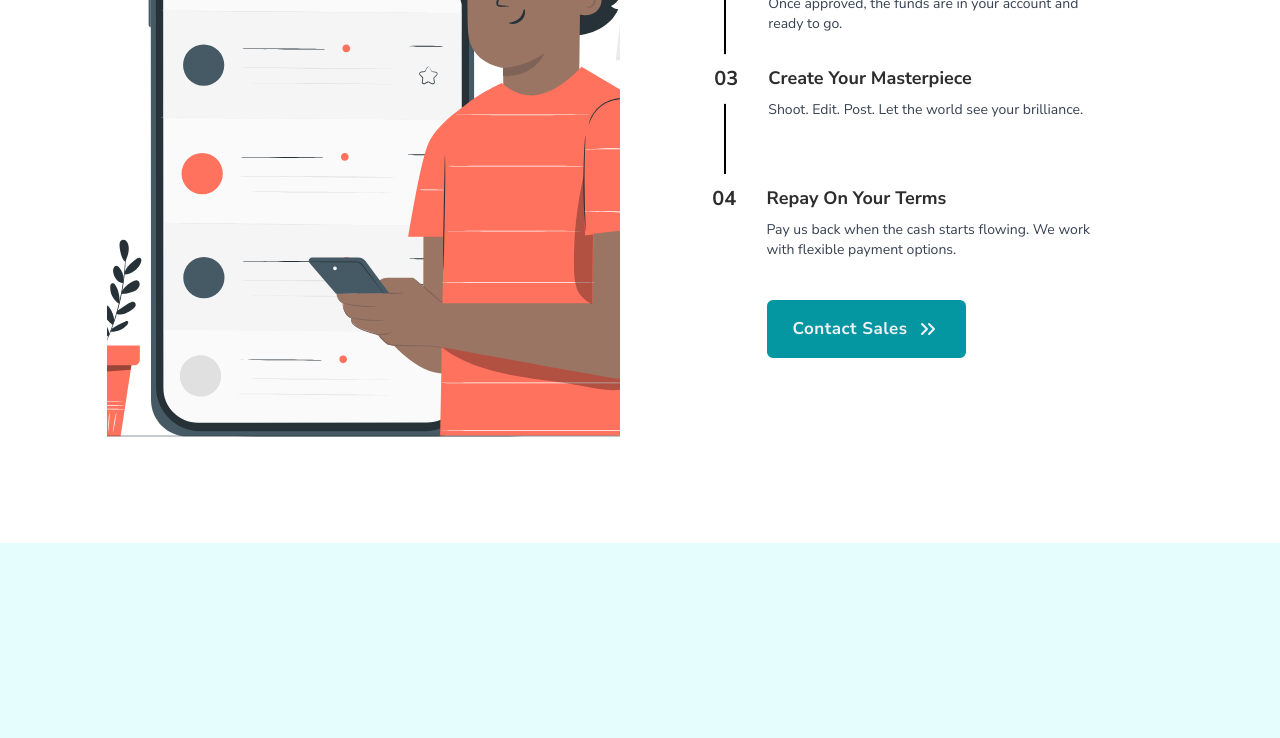
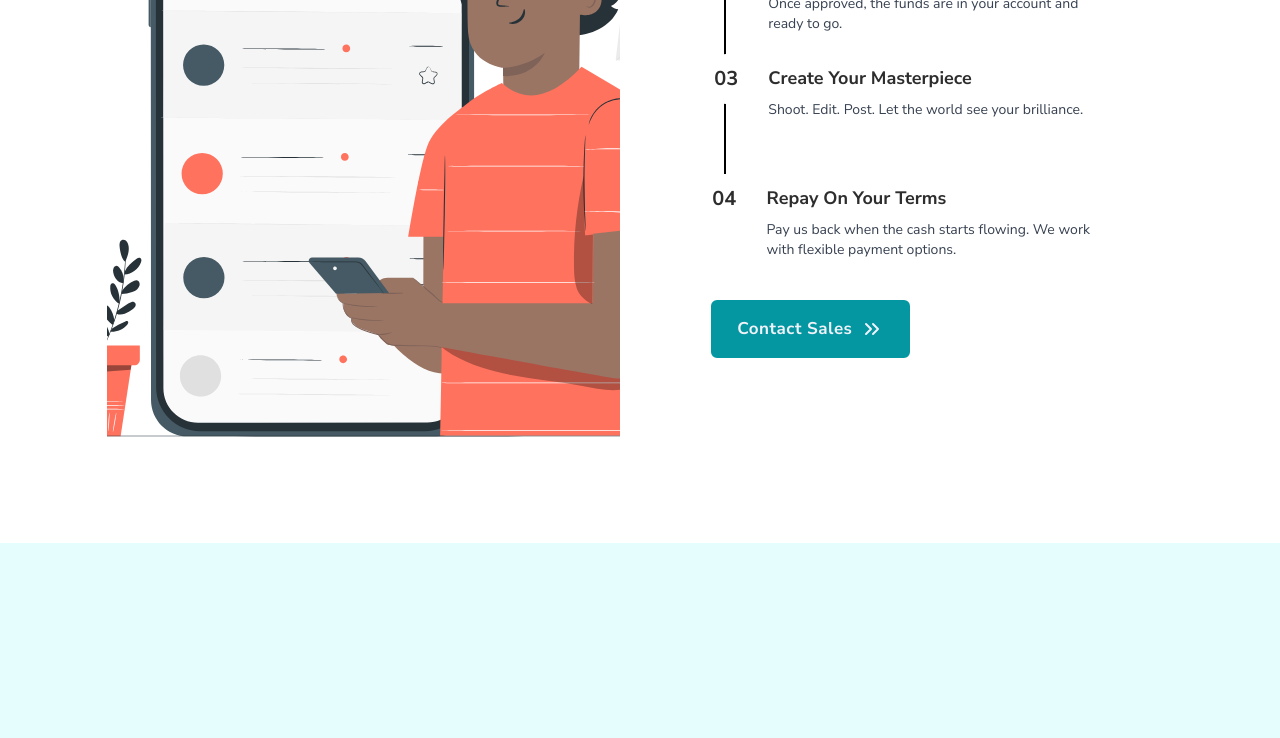
Before and after one commit to Joggyjagz7/fig, a Next.js app: page / in a window 1280 px wide. Shown: the part 3709-4447 px from the top of the page. Built offline with nearby package versions, Linux system fonts and the light colour scheme.

Commit message:
fixed wrks

```diff
--- a/src/components/home/Works.jsx
+++ b/src/components/home/Works.jsx
@@ -30,7 +30,7 @@ export const variants = {
 
 const Works = () => {
   return (
-    <section className="w-full relative pt-[100px]  pb-0 md:py-[60px]   overflow-hidden">
+    <section className="w-full relative py-[50px]  md:py-[60px]   overflow-hidden">
       <h2
         className={`heading-2 text-primary-black text-start w-11/12 md:text-center lg:text-start lg:w-11/12 mx-auto`}
       >
@@ -60,7 +60,7 @@ const Works = () => {
 
         <div className=" mx-auto  lg:col-span-1 ">
           {/* timeline container */}
-          <div>
+          <div className="">
             <div className=" flex justify-between w-11/12 md:w-full lg:md:w-9/12 mx-auto border-l-2 border-l-black relative">
               <div className="w-[10%]"></div>
               <div className="flex justify-center items-center  h-[50px] w-[50px] rounded-[50%]  text-primary-purple bg-white absolute -left-[25px]">
@@ -208,26 +208,16 @@ const Works = () => {
                   Pay us back when the cash starts flowing. We work with
                   flexible payment options.
                 </p>
-                <motion.div
-                  initial={{ opacity: 0, y: 100 }}
-                  whileInView={{ opacity: 1, y: 0 }}
-                  transition={{
-                    duration: 1,
-                    delay: 1,
-                    type: "spring",
-                    bounce: 0.6,
-                  }}
-                  viewport={{ once: true, amount: 0.5 }}
-                  className="mt-[30px]  "
-                >
-                  <button className="btn-colored gap-2 items-center flex">
-                    Contact Sales
-                    <ChevronsRight />
-                  </button>
-                </motion.div>
               </motion.div>
             </div>
+            <div className="lg:w-[80%] md:w-full w-11/12 mx-auto ">
+              <button className="btn-colored gap-2 items-center flex">
+                Contact Sales
+                <ChevronsRight />
+              </button>
+            </div>
           </div>
+
           {/* timeline ends here  */}
         </div>
       </div>
```
